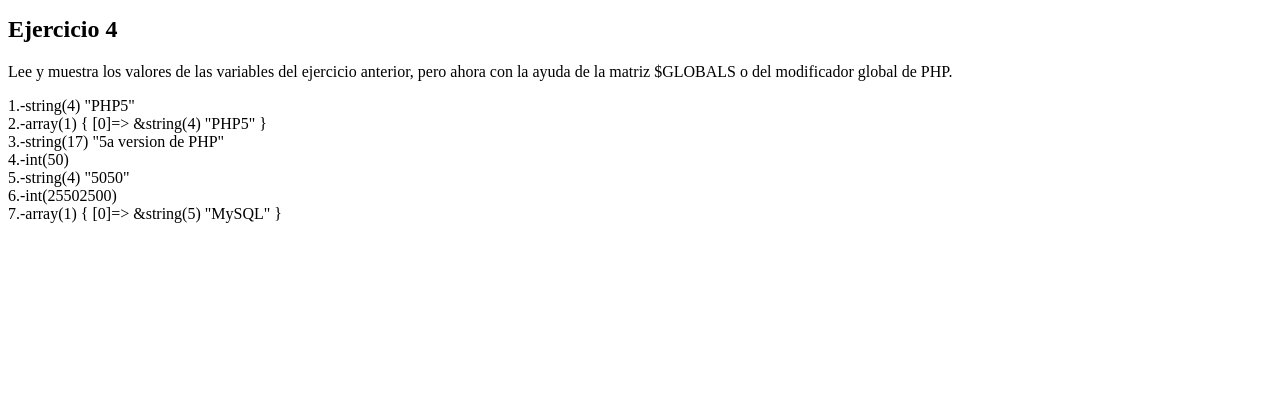
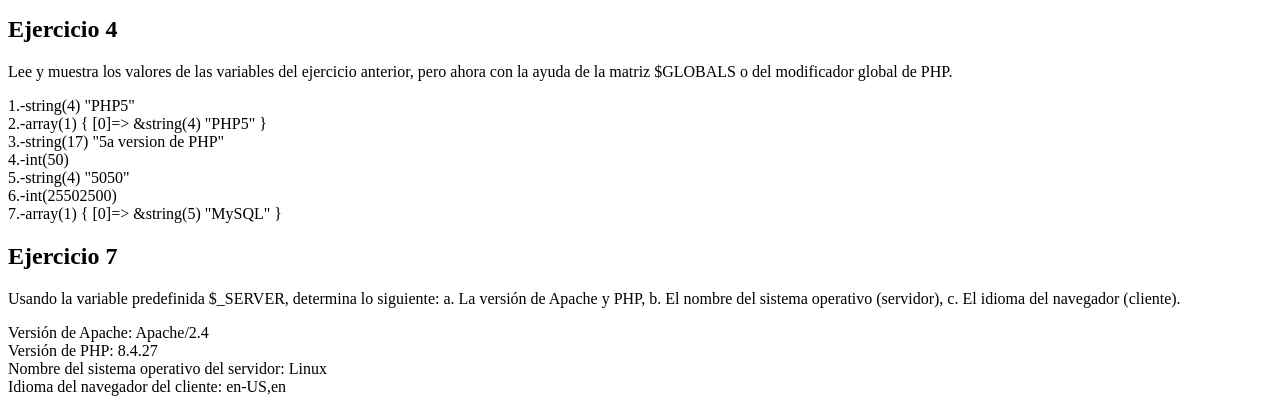
Before and after one commit to JorgeLeonVivanco/Practicas_TW, a PHP site: page / in a window 1280 px wide. Shown: the part 1100-1504 px from the top of the page. Before the commit the page ends 1323 px from the top, so only its background shows below. Run offline with PHP 8.4, Linux system fonts and the light colour scheme.

Commit message:
Ejercicio 7 Terminado

```diff
--- a/p02/index.php
+++ b/p02/index.php
@@ -106,6 +106,23 @@ $z[0] = "MySQL";
 echo "7.-"; var_dump($z); echo "<br>";
 ?>
 
+<h2>Ejercicio 7</h2>
+    <p>Usando la variable predefinida $_SERVER, determina lo siguiente:
+a. La versión de Apache y PHP,
+b. El nombre del sistema operativo (servidor),
+c. El idioma del navegador (cliente). </p>
+<?php
+$apacheVersion = $_SERVER['SERVER_SOFTWARE'];
+$phpVersion = phpversion();
+$serverOs = php_uname('s');
+$clientLanguage = $_SERVER['HTTP_ACCEPT_LANGUAGE'];
+
+echo "Versión de Apache: $apacheVersion <br>";
+echo "Versión de PHP: $phpVersion <br>";
+echo "Nombre del sistema operativo del servidor: $serverOs <br>";
+echo "Idioma del navegador del cliente: $clientLanguage <br>";
+?>
+
 
 
 </body>
```
